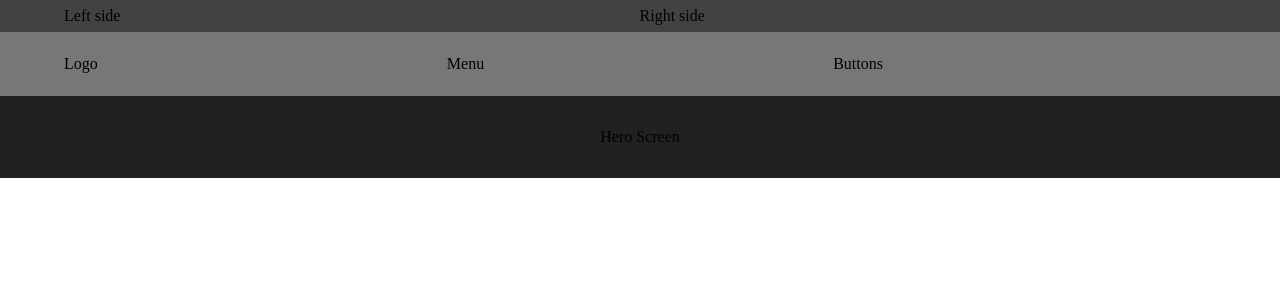
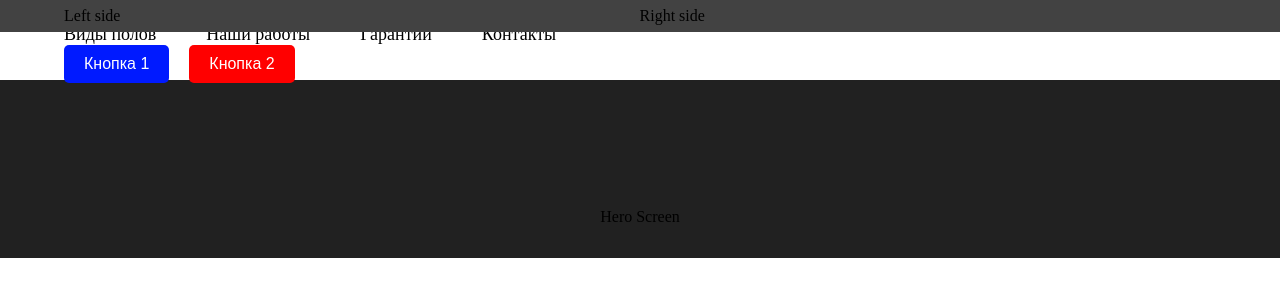
Before and after one commit to ntleek1/prompol77, a Next.js app: page / in a window 1280 px wide. Shown: the top 300 px of the page. Built offline with nearby package versions, Linux system fonts and the light colour scheme.

Commit message:
Navbar was changed with mockup

```diff
--- a/components/Header/Navbar.tsx
+++ b/components/Header/Navbar.tsx
@@ -6,9 +6,17 @@ const Navbar = () => {
   return (
     <Box component="section" id="navbar" className={styles.navbar}>
       <Container className={styles.container}>
-        <Box>Logo</Box>
-        <Box>Menu</Box>
-        <Box>Buttons</Box>
+        <Box className={styles.logo}>Logo</Box>
+        <Box className={styles.categories}>
+          <a href="#">Виды полов</a>
+          <a href="#">Наши работы</a>
+          <a href="#">Гарантии</a>
+          <a href="#">Контакты</a>
+        </Box>
+        <Box className={styles.buttons}>
+          <button className={styles.button1}>Кнопка 1</button>
+          <button className={styles.button2}>Кнопка 2</button>
+        </Box>
       </Container>
     </Box>
   );
--- a/styles/Navbar.module.scss
+++ b/styles/Navbar.module.scss
@@ -1,19 +1,54 @@
 .navbar {
-  position: fixed;
-  left: 0;
-  right: 0;
-  top: 32px;
-  height: 64px;
-  background-color: #777;
-  & > .container {
-    display: flex;
-    flex-direction: row;
-    gap: 1rem;
-    height: 100%;
-    align-items: center;
+  background-color: #fff;
+  height: 80px;
+  display: flex;
+  justify-content: center;
+  align-items: center;
+}
 
-    & > div {
-      flex-grow: 1;
+.container {
+  display: flex;
+  justify-content: space-between;
+  align-items: center;
+  width: 100%;
+  max-width: 1200px;
+}
+
+.logo {
+  font-size: 24px;
+  font-weight: bold;
+}
+
+.categories {
+  display: flex;
+  gap: 50px;
+  a {
+    text-decoration: none;
+    font-size: 18px;
+    color: #000;
+    &:hover {
+      color: #ff0000;
     }
   }
 }
+
+.buttons {
+  display: flex;
+  gap: 20px;
+  button {
+    background-color: #ff0000;
+    color: #fff;
+    font-size: 16px;
+    border: none;
+    padding: 10px 20px;
+    border-radius: 5px;
+    cursor: pointer;
+    &:hover {
+      background-color: #cc0000;
+    }
+  }
+
+  .button1 {
+    background-color: #001aff;
+  }
+}
```
